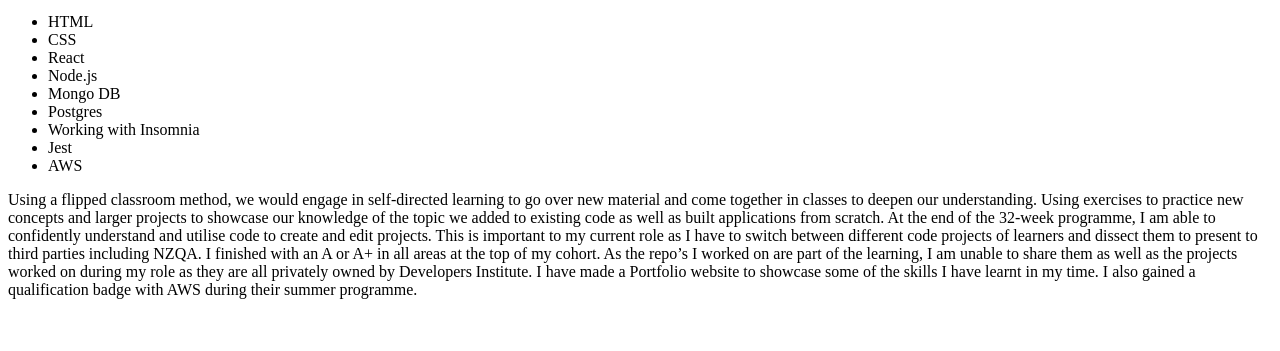
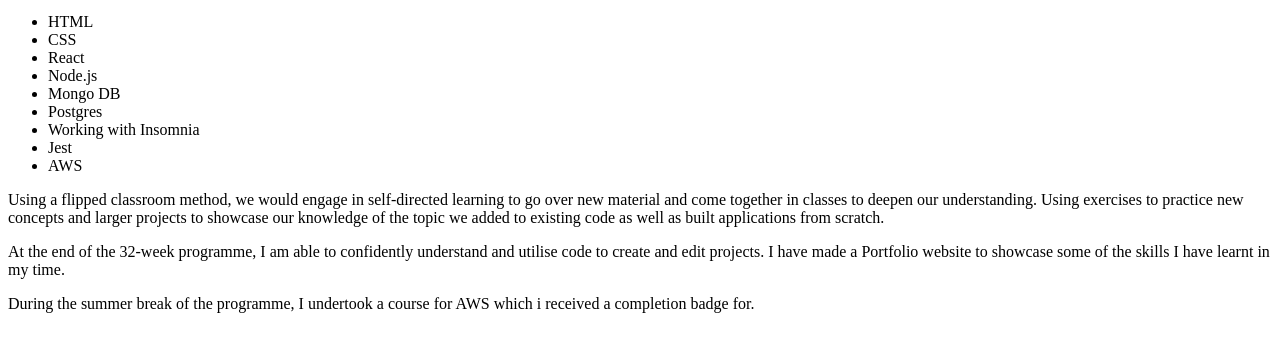
Before and after one commit to Tegzma/Portfolio-, a website: page src/education.html in a window 1280 px wide. Shown: the part 243-594 px from the top of the page. Drawn offline with Linux system fonts and the light colour scheme.

Commit message:
reinstalled prettier due to error

```diff
--- /dev/null
+++ b/package.json
@@ -0,0 +1,5 @@
+{
+  "dependencies": {
+    "prettier": "^2.5.1"
+  }
+}
--- a/src/education.html
+++ b/src/education.html
@@ -27,21 +27,23 @@
       <li>Jest</li>
       <li>AWS</li>
     </ul>
-      Using a flipped
-      classroom method, we would engage in self-directed learning to go over new
+      Using a flipped classroom method, we would engage in self-directed learning to go over new
       material and come together in classes to deepen our understanding. Using
       exercises to practice new concepts and larger projects to showcase our
       knowledge of the topic we added to existing code as well as built
-      applications from scratch. At the end of the 32-week programme, I am able
-      to confidently understand and utilise code to create and edit projects.
-      This is important to my current role as I have to switch between different
-      code projects of learners and dissect them to present to third parties
-      including NZQA. I finished with an A or A+ in all areas at the top of my
-      cohort. As the repo’s I worked on are part of the learning, I am unable to
-      share them as well as the projects worked on during my role as they are
-      all privately owned by Developers Institute. I have made a Portfolio
-      website to showcase some of the skills I have learnt in my time. I also
-      gained a qualification badge with AWS during their summer programme.
+      applications from scratch.
     </p>
+      <p>At the end of the 32-week programme, I am able
+      to confidently understand and utilise code to create and edit projects. I have made a Portfolio
+      website to showcase some of the skills I have learnt in my time.
+
+    </p>
+
+
+      <p>
+
+
+      During the summer break of the programme, I undertook a course for AWS which i received a completion badge for.
+
   </body>
 </html>
```
